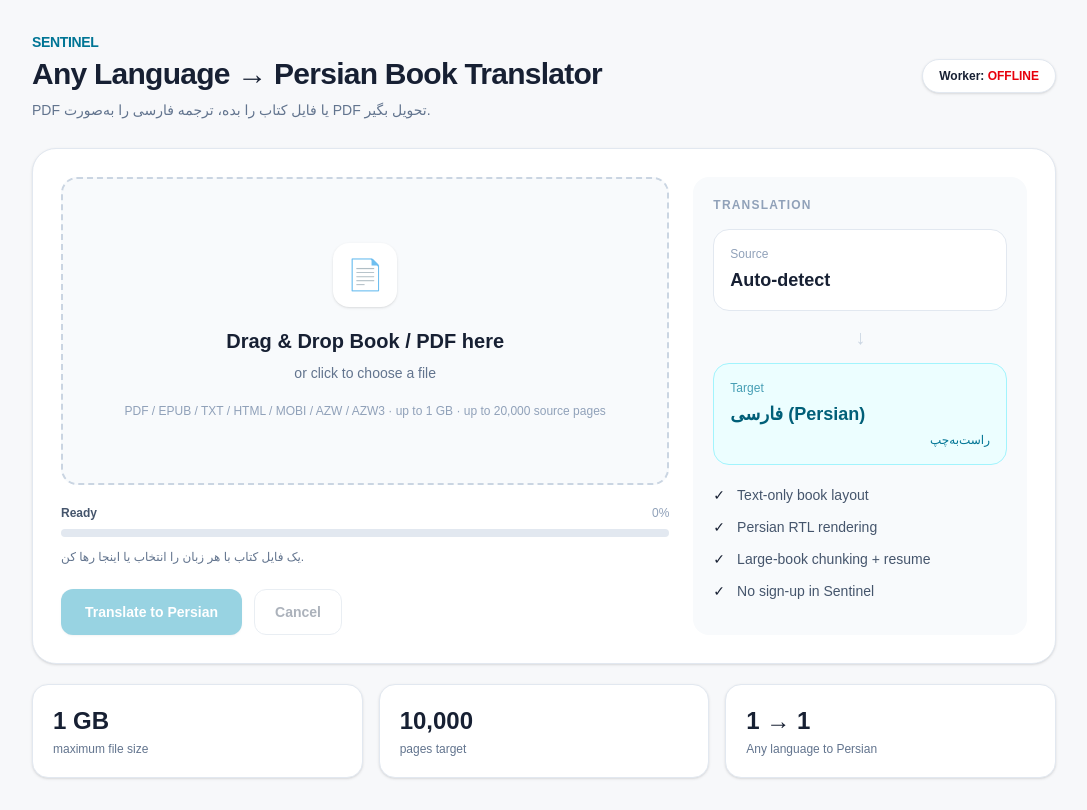
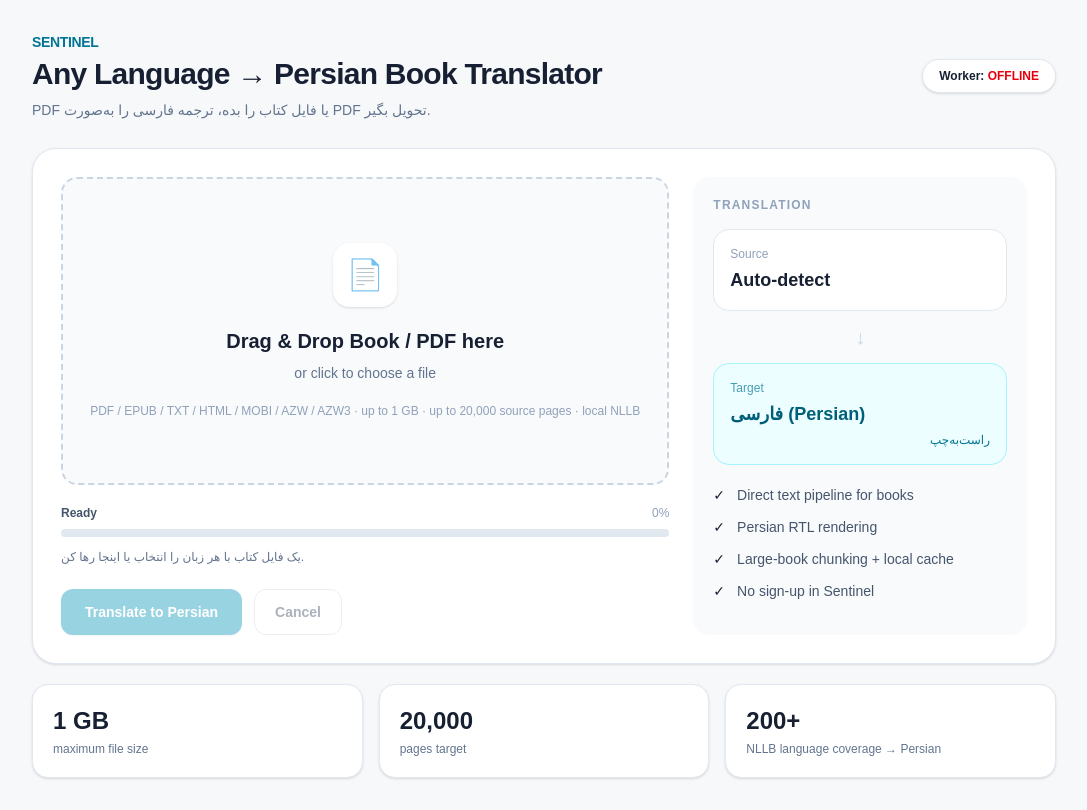
Before and after one commit to salehshahab999-gif/sentinel-command, a Next.js app: page /translet in a window 1280 px wide. Shown: the whole page, without its empty margins (96-1183 px from the left). Built offline with nearby package versions, Linux system fonts and the light colour scheme; no server answers.

Commit message:
fix(translet): update UI for local universal pipeline

```diff
--- a/app/translet/page.tsx
+++ b/app/translet/page.tsx
@@ -210,7 +210,7 @@ export default function TransletPage() {
 
     if (!nextFile) {
       setFile(null);
-      setMessage("یک فایل کتاب انگلیسی را انتخاب یا اینجا رها کن.");
+      setMessage("یک فایل کتاب با هر زبان را انتخاب یا اینجا رها کن.");
       return;
     }
 
@@ -260,7 +260,7 @@ export default function TransletPage() {
         JSON.stringify({
           lang_in: "auto",
           lang_out: "fa",
-          thread: 4,
+          thread: 1,
         }),
       );
 
@@ -282,7 +282,7 @@ export default function TransletPage() {
 
       setJobId(data.id);
       setStatus({ state: "PROGRESS", info: { n: 0, total: 0 } });
-      setMessage("کار ثبت شد؛ پردازش صفحه‌به‌صفحه شروع می‌شود...");
+      setMessage("کار ثبت شد؛ پردازش متنی و مرحله‌ای شروع می‌شود...");
     } catch (error) {
       setBusy(false);
       setStatus({ state: "FAILURE" });
@@ -425,7 +425,7 @@ export default function TransletPage() {
                 </div>
 
                 <div className="mt-5 text-xs text-slate-400">
-                  PDF / EPUB / TXT / HTML / MOBI / AZW / AZW3 · up to 1 GB · up to 20,000 source pages
+                  PDF / EPUB / TXT / HTML / MOBI / AZW / AZW3 · up to 1 GB · up to 20,000 source pages · local NLLB
                 </div>
 
                 <input
@@ -522,7 +522,7 @@ export default function TransletPage() {
               <div className="mt-5 space-y-3 text-sm">
                 <div className="flex items-center gap-3">
                   <span>✓</span>
-                  <span className="text-slate-600">Text-only book layout</span>
+                  <span className="text-slate-600">Direct text pipeline for books</span>
                 </div>
                 <div className="flex items-center gap-3">
                   <span>✓</span>
@@ -530,7 +530,7 @@ export default function TransletPage() {
                 </div>
                 <div className="flex items-center gap-3">
                   <span>✓</span>
-                  <span className="text-slate-600">Large-book chunking + resume</span>
+                  <span className="text-slate-600">Large-book chunking + local cache</span>
                 </div>
                 <div className="flex items-center gap-3">
                   <span>✓</span>
@@ -561,14 +561,14 @@ export default function TransletPage() {
           </div>
 
           <div className="rounded-2xl border border-slate-200 bg-white p-5 shadow-sm">
-            <div className="text-2xl font-bold">10,000</div>
+            <div className="text-2xl font-bold">20,000</div>
             <div className="mt-1 text-xs text-slate-500">pages target</div>
           </div>
 
           <div className="rounded-2xl border border-slate-200 bg-white p-5 shadow-sm">
-            <div className="text-2xl font-bold">1 → 1</div>
+            <div className="text-2xl font-bold">200+</div>
             <div className="mt-1 text-xs text-slate-500">
-              Any language to Persian
+              NLLB language coverage → Persian
             </div>
           </div>
         </div>
```
